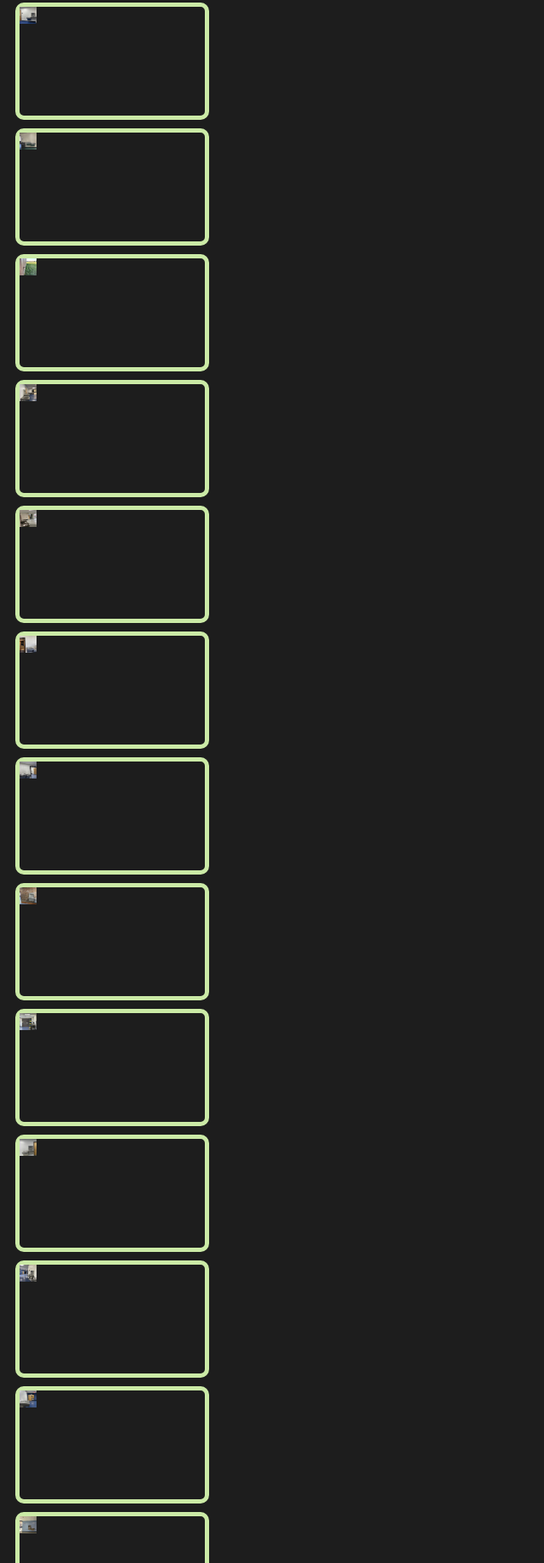
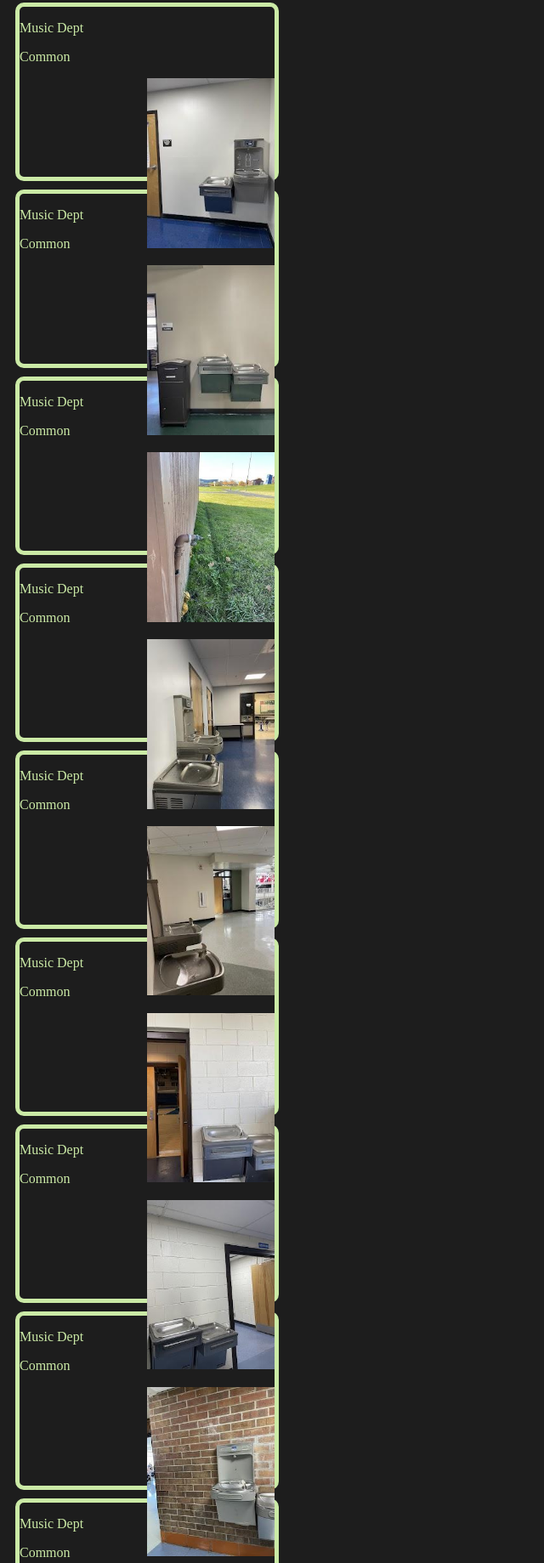
Before and after one commit to BurningButter/websitefountain, a plain HTML site: page index.html in a window 1280 px wide. Shown: the part 258-2097 px from the top of the page at 85% size, without its empty margins (0-640 px from the left). Drawn offline with Linux system fonts and the light colour scheme; a web font is replaced by a local one.

Commit message:
Style changes

```diff
--- a/index.html
+++ b/index.html
@@ -18,45 +18,98 @@
 
 <body>
   <img class="title" src="/assets/fountainreviews.png" width="300px">
-  <p>To review a fountain click <a href="https://forms.gle/bnvC3ceL4StRSoBUA">here</a> and sign in with a U32 Google account.</p>
+  <p>To review a fountain click <a href="https://forms.gle/bnvC3ceL4StRSoBUA">here</a> and sign in with a U32 Google
+    account.</p>
   <div class="cards">
     <div class="card">
+      <div>
+        <p>Music Dept</p>
+        <p class="tag">Common</p>
+      </div>
       <img class="thumb" src="/assets/fountain0.jpg">
     </div>
     <div class="card">
+      <div>
+        <p>Music Dept</p>
+        <p class="tag">Common</p>
+      </div>
       <img class="thumb" src="/assets/fountain1.jpg">
     </div>
     <div class="card">
+      <div>
+        <p>Music Dept</p>
+        <p class="tag">Common</p>
+      </div>
       <img class="thumb" src="/assets/fountain2.jpg">
     </div>
     <div class="card">
+      <div>
+        <p>Music Dept</p>
+        <p class="tag">Common</p>
+      </div>
       <img class="thumb" src="/assets/fountain3.jpg">
     </div>
     <div class="card">
+      <div>
+        <p>Music Dept</p>
+        <p class="tag">Common</p>
+      </div>
       <img class="thumb" src="/assets/fountain4.jpg">
     </div>
     <div class="card">
+      <div>
+        <p>Music Dept</p>
+        <p class="tag">Common</p>
+      </div>
       <img class="thumb" src="/assets/fountain5.jpg">
     </div>
     <div class="card">
+      <div>
+        <p>Music Dept</p>
+        <p class="tag">Common</p>
+      </div>
       <img class="thumb" src="/assets/fountain6.jpg">
     </div>
     <div class="card">
+      <div>
+        <p>Music Dept</p>
+        <p class="tag">Common</p>
+      </div>
       <img class="thumb" src="/assets/fountain7.jpg">
     </div>
     <div class="card">
+      <div>
+        <p>Music Dept</p>
+        <p class="tag">Common</p>
+      </div>
       <img class="thumb" src="/assets/fountain8.jpg">
     </div>
     <div class="card">
+      <div>
+        <p>Music Dept</p>
+        <p class="tag">Common</p>
+      </div>
       <img class="thumb" src="/assets/fountain9.jpg">
     </div>
     <div class="card">
+      <div>
+        <p>Music Dept</p>
+        <p class="tag">Common</p>
+      </div>
       <img class="thumb" src="/assets/fountain10.jpg">
     </div>
     <div class="card">
+      <div>
+        <p>Music Dept</p>
+        <p class="tag">Common</p>
+      </div>
       <img class="thumb" src="/assets/fountain11.jpg">
     </div>
     <div class="card">
+      <div>
+        <p>Music Dept</p>
+        <p class="tag">Common</p>
+      </div>
       <img class="thumb" src="/assets/fountain12.jpg">
     </div>
   </div>
--- a/style.css
+++ b/style.css
@@ -19,8 +19,8 @@ body {
 .card {
   border: 5px solid #cbeaa6;
   border-radius: 10px;
-  width: 17vw;
-  height: 10vw;
+  width: 300px;
+  height: 200px;
   margin: 10px;
 }
 
@@ -29,6 +29,8 @@ a {
 }
 
 .thumb {
-  width: 20px;
-  height: 20px;
+  display: block;
+  margin-left: auto;
+  margin-right: none;
+  width: 50%;
 }
```
